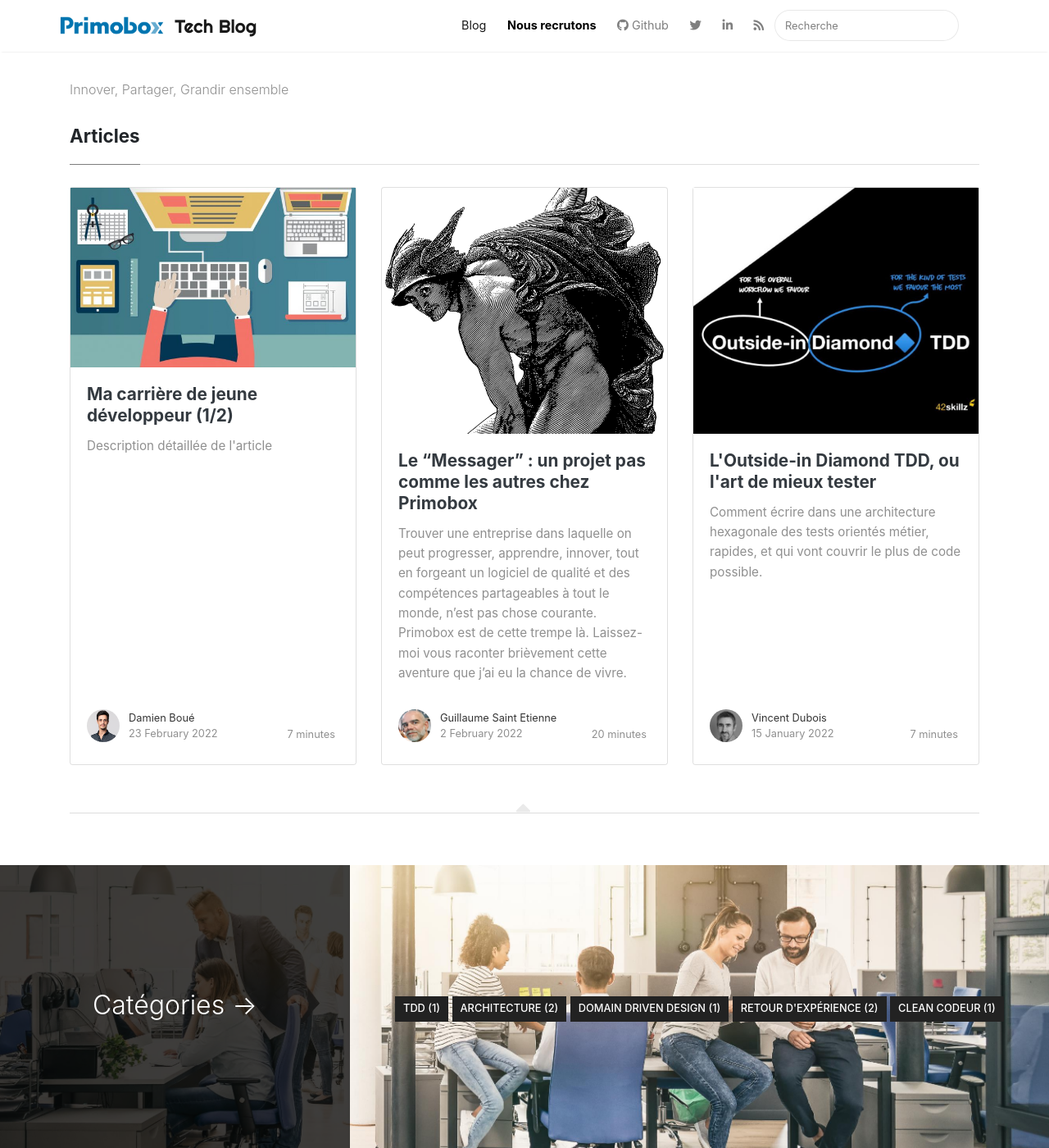
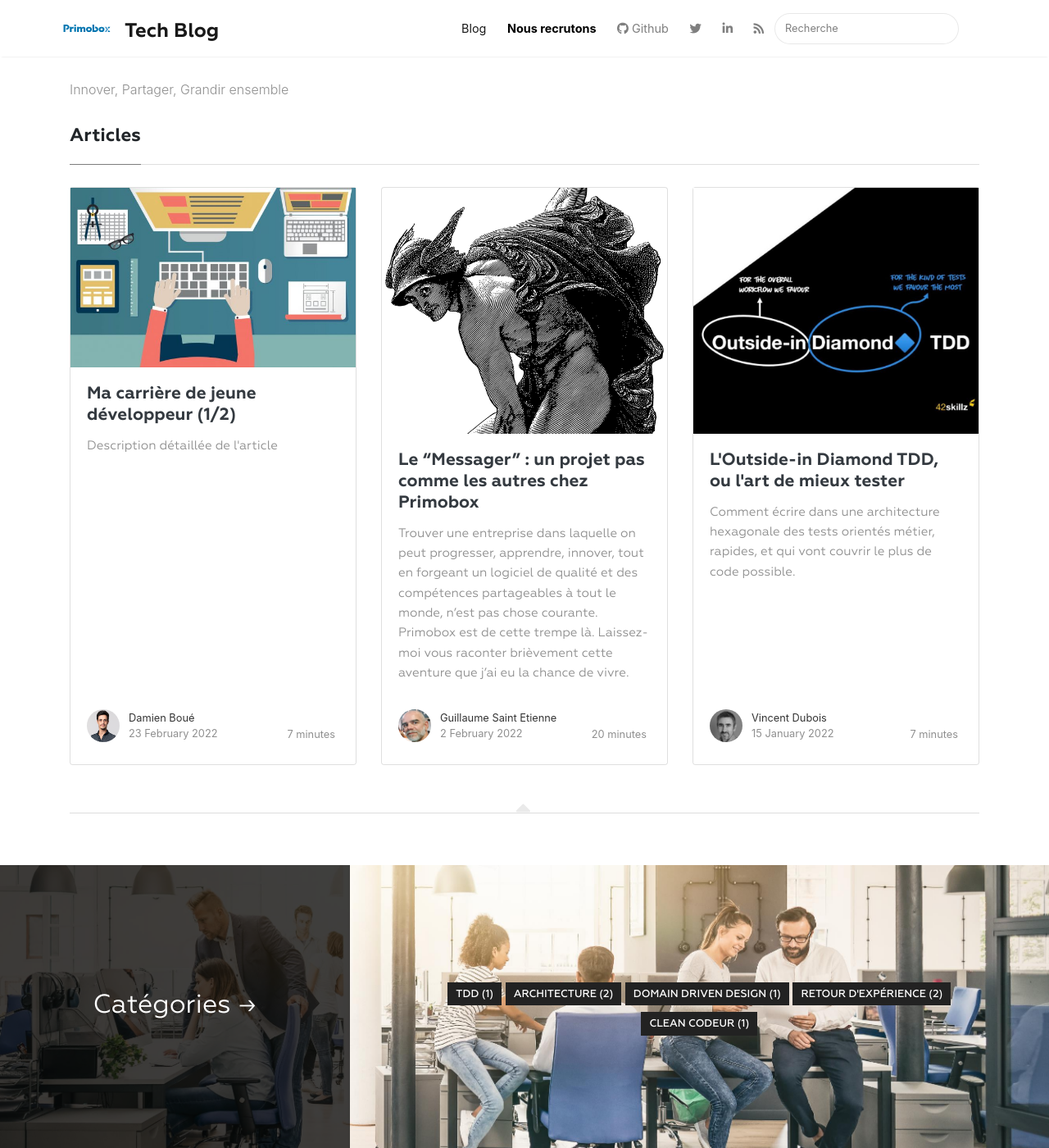
Before and after one commit to Primobox/primobox.github.io, a Jekyll site: the page built from index.html, in a window 1280 px wide and 1400 px high. Shown: the whole window at 82% size. Built offline with Jekyll 4.4.1, drawn with Linux system fonts in a browser that asks for light colours; nearby versions of some CDN libraries; the list of posts is cut into pages by our own code.

Commit message:
[wip] Ajout logo en SVG

```diff
--- a/_config.yml
+++ b/_config.yml
@@ -2,7 +2,7 @@
 name: "Tech Blog"
 title: "Primobox Tech Blog"
 description: "Innover, Partager, Grandir ensemble"
-logo: 'assets/images/logo.png'
+logo: 'assets/images/Primobox-bleu.svg'
 favicon: 'assets/images/logo.png'
 baseurl:
 disqus: 'primoboxtechblog'
--- a/assets/css/screen.css
+++ b/assets/css/screen.css
@@ -290,12 +290,13 @@
 }
 
 .navbar-brand {
-    font-size: 1.4rem !important;
+    font-size: 1.5rem !important;
 }
 
 .mediumnavigation .navbar-brand span {
-    font-family: 'Righteous';
-    margin-top: 3px;
+    font-family: 'Geometria';
+    font-weight: bold;
+    margin-top: 7px;
 }
 
 .mediumnavigation .dropdown-menu {
@@ -522,6 +523,7 @@
 }
 
 ul.tags li a {
+    font-family: 'Geometria';
     background: rgba(0, 0, 0, .05);
     color: rgba(0, 0, 0, .6);
     border-radius: 3px;
@@ -707,7 +709,7 @@
 h4,
 h5,
 h6 {
-    font-family: -apple-system, system-ui, BlinkMacSystemFont, "Segoe UI", Roboto, "Helvetica Neue", Arial, sans-serif;
+    font-family: 'Geometria', -apple-system, system-ui, BlinkMacSystemFont, "Segoe UI", Roboto, "Helvetica Neue", Arial, sans-serif;
 }
 
 .article-post .h1,
@@ -818,7 +820,8 @@
 }
 
 .jumbotron.fortags a {
-    padding: 5px 10px 7px;
+    font-family: 'Geometria';
+    padding: 5px 10px 4px;
     background: #222;
     color: #fff;
     font-weight: 500;
@@ -973,3 +976,25 @@
         gap: 10px;
     }
 }
+
+@font-face {
+    font-family: Geometria;
+    font-style: normal;
+    font-display: swap;
+    font-weight: 400;
+    src: local('Geometria'), url(../fonts/Geometria.woff) format('woff');
+}
+@font-face {
+    font-family: Geometria;
+    font-style: normal;
+    font-display: swap;
+    font-weight: 500;
+    src: local('Geometria-Medium'), url(../fonts/Geometria-Medium.woff) format('woff');
+}
+@font-face {
+    font-family: Geometria;
+    font-style: normal;
+    font-display: swap;
+    font-weight: 700;
+    src: local('Geometria-Bold'), url(../fonts/Geometria-Bold.woff) format('woff');
+}
```
Also changed, not shown: assets/fonts/Geometria-Bold.woff (added), assets/fonts/Geometria-Medium.woff (added), assets/fonts/Geometria.woff (added), assets/images/Primobox-bleu.svg (added), 12 other files.
